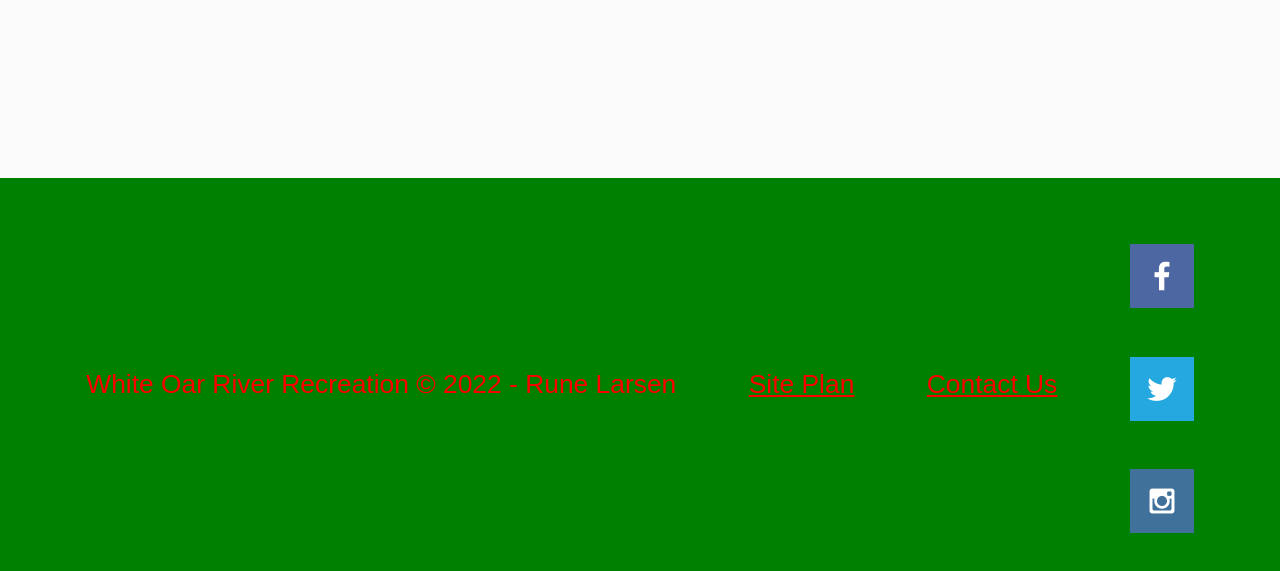
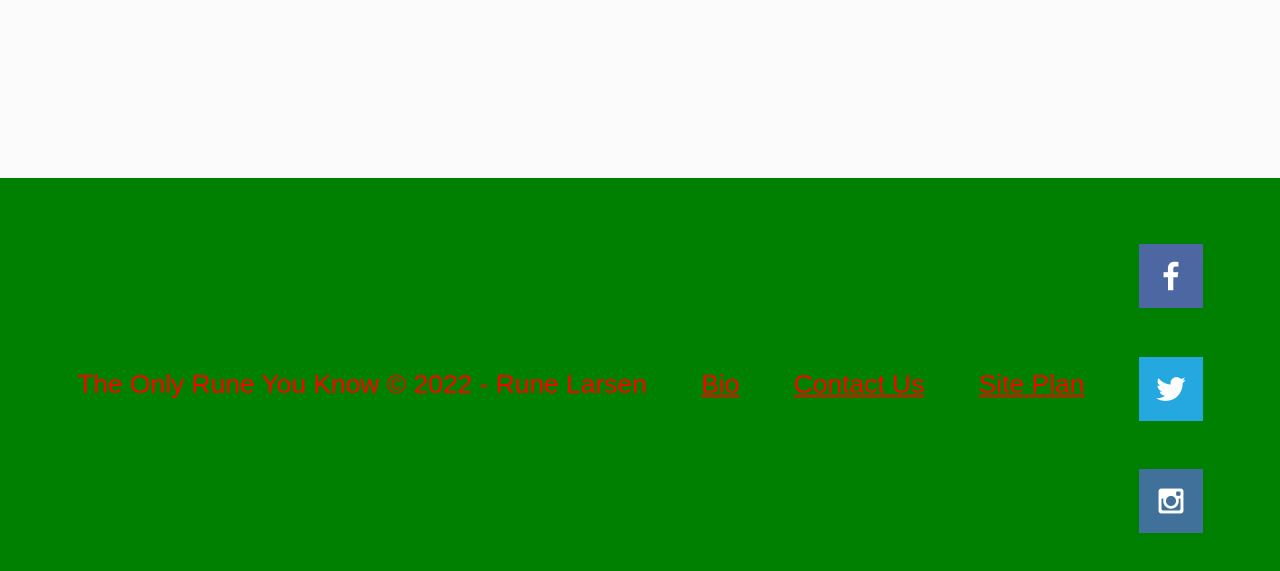
Before and after one commit to theonlyruneyouknow/wwd130, a plain HTML site: page rune/index.html in a window 1280 px wide. Shown: the part 3255-3826 px from the top of the page. Drawn offline with Linux system fonts and the light colour scheme; files that its build step writes are made by us from their sources; files whose address does not match are found by name.

Commit message:
4th commit

```diff
--- a/rune/index.html
+++ b/rune/index.html
@@ -4,7 +4,7 @@
     <meta charset="UTF-8">
     <meta http-equiv="X-UA-Compatible" content="IE=edge">
     <meta name="viewport" content="width=device-width, initial-scale=1.0">
-    <title>White Oar River Recreation</title>
+    <title>The Only Rune Splash Page</title>
     <!-- <link rel="stylesheet" href="styles/styles2.css"> -->
     <!-- HTML: https://validator.w3.org/
         CSS: https://jigsaw.w3.org/css-validator/ -->
@@ -19,7 +19,7 @@
     </a>
     <nav>
         <a href="index.html">Home</a>
-        <a href="rivers.html">Bio</a>
+        <a href="bio.html">Bio</a>
         <a href="contactme.html">Contact ME</a>
     </nav>
 
@@ -203,9 +203,10 @@
 
 
     <footer>
-        <p>White Oar River Recreation &copy; 2022 - Rune Larsen</p>
-        <p><a href="site-plan-rafting.html">Site Plan</a></p>
+        <p>The Only Rune You Know &copy; 2022 - Rune Larsen</p>
+        <p><a href="skills.html">Bio</a></p>
         <p><a href="contactus.html">Contact Us</a></p>
+        <p><a href="site-plan.html">Site Plan</a></p>
         <div class="social">
             <p><a href="facebook.com" target="_blank">
                 <img src="images/facebook.png" alt="fb icon">
```
